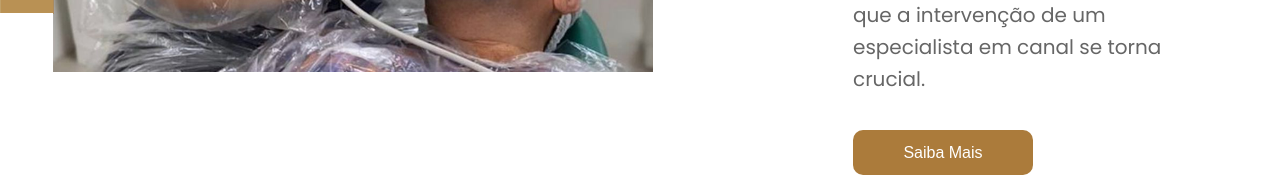
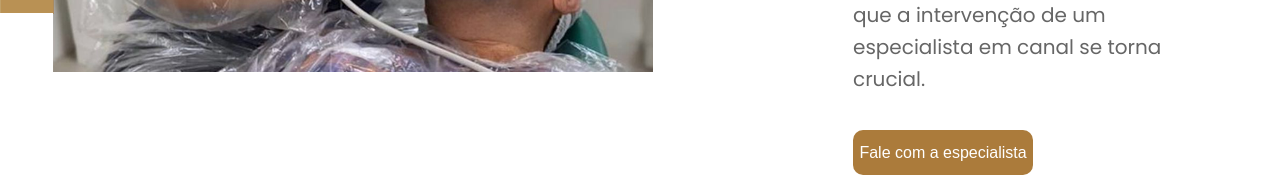
Before and after one commit to brunodevsoftware/site-dentista, a plain HTML site: page index.html in a window 1280 px wide. Shown: the part 1420-1612 px from the top of the page. Drawn offline with nearby package versions, Linux system fonts and the light colour scheme.

Commit message:
adicao do readme e pequena alteracao

```diff
--- a/index.html
+++ b/index.html
@@ -89,7 +89,7 @@
                 especialista em canal se torna crucial.
             </p>
             <button class="btn">
-                Saiba Mais
+                Fale com a especialista
             </button>
         </div>
     </section>
```
Also changed, not shown: 1 other file.
